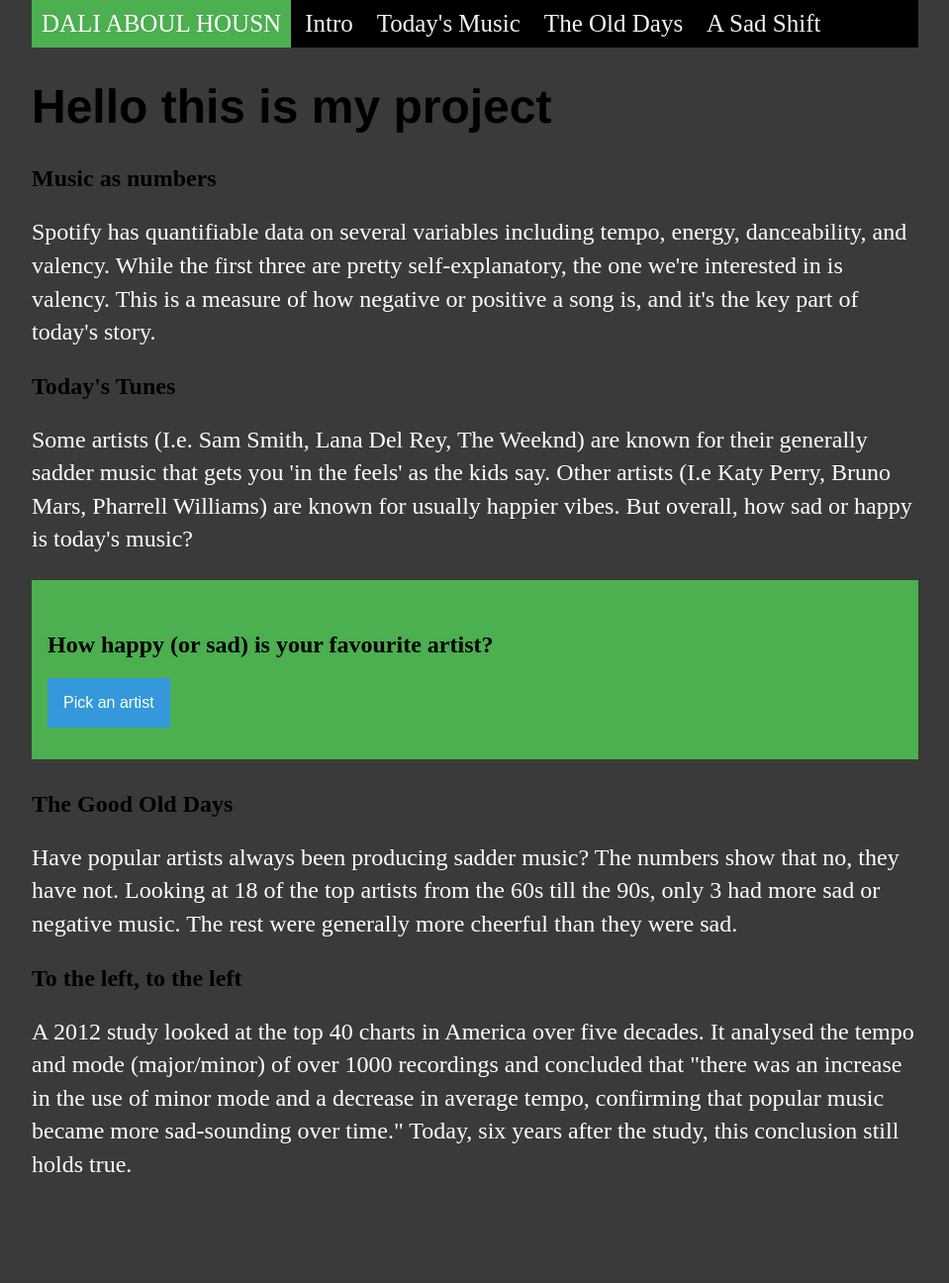
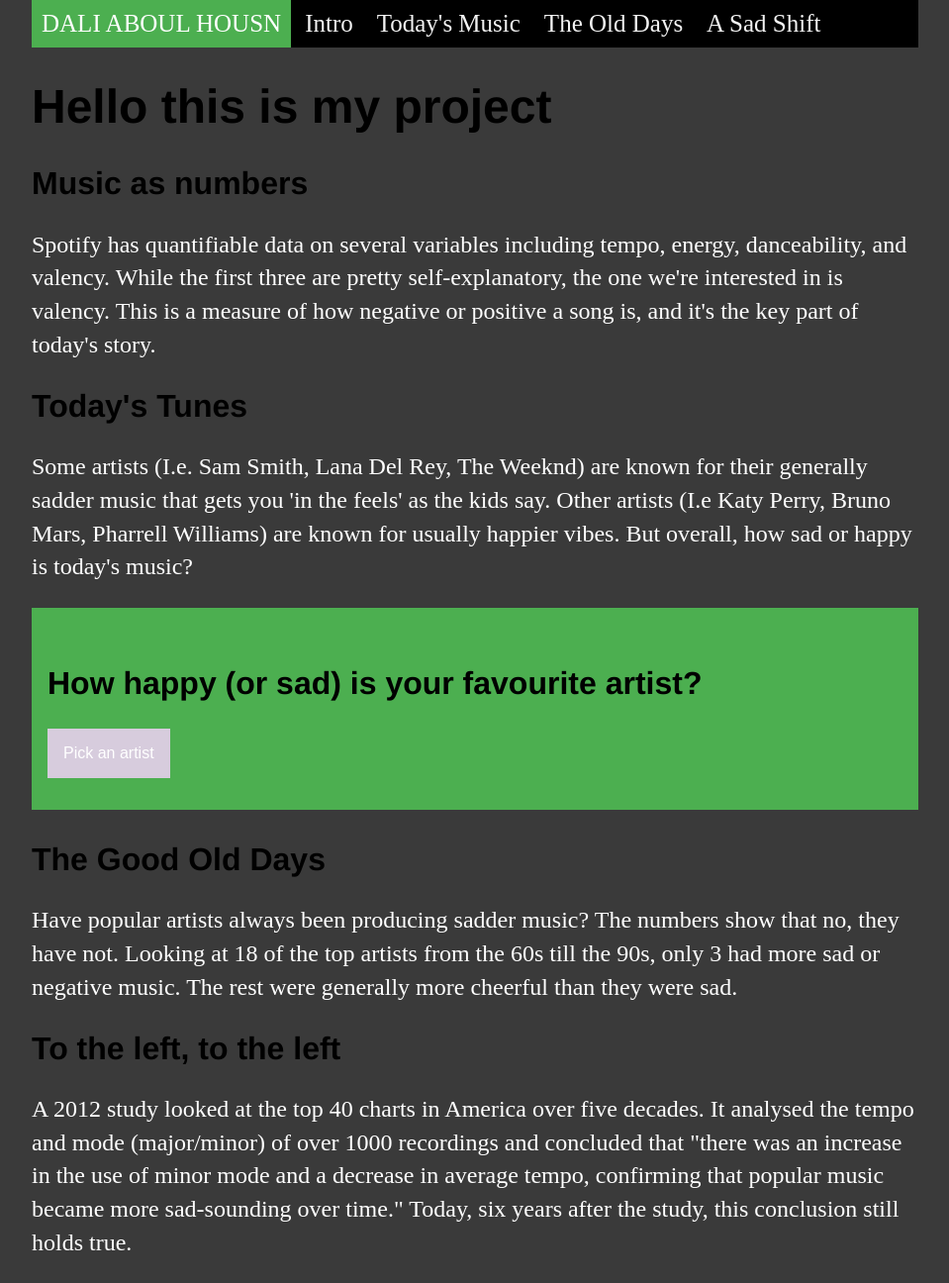
Before and after one commit to ah-dali/ah-dali.github.io, a Jekyll site: the page built from index.html, in a window 1280 px wide. Shown: the whole page at 99% size, without its empty margins (160-1119 px from the left). Built offline with Jekyll 4.4.1, drawn with Linux system fonts in a browser that asks for light colours; before the commit the page ends 1218 px from its top, so only the background shows below that.

Commit message:
Update main.css

```diff
--- a/css/main.css
+++ b/css/main.css
@@ -40,7 +40,13 @@ a:hover {
 h1 {
     font-size: 3em;
     font-family:'Helvetica', 'Arial', 'Sans-Serif';
-    font-color: #efefef;
+    font-color: #f2efef;
+}
+
+h2 {
+    font-size: 2em;
+    font-family: 'Helvetica', 'Arial', 'Sans-Serif';
+    font-color: #eae8e8;
 }
 
 p {
@@ -58,7 +64,7 @@ p {
 
 /* Dropdown Button */
 .dropbtn {
-    background-color: #3498DB;
+    background-color: #d7ccdd;
     color: white;
     padding: 16px;
     font-size: 16px;
@@ -68,7 +74,7 @@ p {
 
 /* Dropdown button on hover & focus */
 .dropbtn:hover, .dropbtn:focus {
-    background-color: #2980B9;
+    background-color: #bdadc6;
     padding: 20px;
 }
 
```
